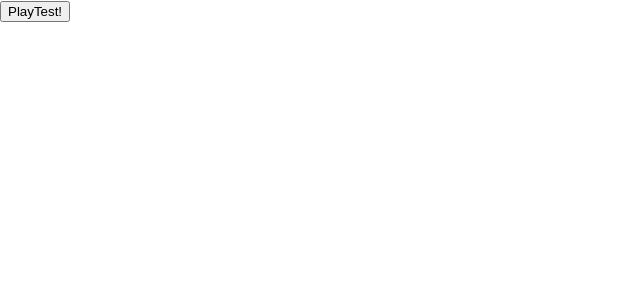
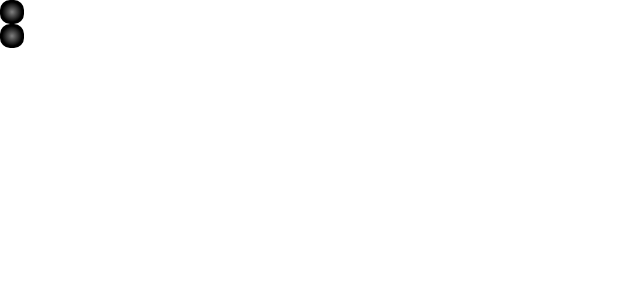
Before and after one commit to ed-commits/Metronome-React-Project, a React (Create React App) app: page / in a window 1280 px wide. Shown: the top 300 px of the page, without its empty margins (0-640 px from the left). Built offline with nearby package versions, Linux system fonts and the light colour scheme.

Commit message:
two different play sound components

```diff
--- a/src/App.css
+++ b/src/App.css
@@ -36,3 +36,45 @@
     transform: rotate(360deg);
   }
 }
+
+.circle {
+  width: 20px;
+  height: 20px;
+  -webkit-border-radius: 10px;
+  -moz-border-radius: 10px;
+  border-radius: 10px;
+  background: blue;
+}
+
+.circle-off {
+  width: 20px;
+  height: 20px;
+  -webkit-border-radius: 10px;
+  -moz-border-radius: 10px;
+  border-radius: 10px;
+
+  background-image: radial-gradient(
+      circle closest-side,
+      grey,
+      black
+    );
+    border: 2px solid black;
+    transition-property: background-image;
+    transition-duration: 1s;
+}
+
+.circle-on {
+  width: 20px;
+  height: 20px;
+  -webkit-border-radius: 10px;
+  -moz-border-radius: 10px;
+  border-radius: 10px;
+  background-image: radial-gradient(
+      circle closest-side,
+      red,
+      orange
+    );
+    border: 2px solid black;
+    transition-property: background-image;
+    transition-duration: 1s;
+}
--- a/src/components/PlaySound.js
+++ b/src/components/PlaySound.js
@@ -1,19 +1,35 @@
-import React, { Component } from 'react';
+import React, { Component, Fragment } from 'react';
 
 class PlaySound extends Component {
     constructor(props) {
         super(props);
-        //({ soundFile, intervalTime })
+        this.state = {
+            circleLightSwitch: false
+        }
+        this.circleLight = this.circleLight.bind(this);
+        this.setPlayInterval = this.setPlayInterval.bind(this);
         this.playIt = this.playIt.bind(this);
     }
 
+    circleLight() {
+        return this.state.circleLightSwitch ? "circle-on" : "circle-off";
+    }
+
+    setPlayInterval() {
+        this.setState({ circleLightSwitch:  true });
+        this.props.soundFile.play();
+        setTimeout(this.playIt, 1000*0.3);
+    }
+
     playIt() {
-        this.props.soundFile.play();
+        this.setState({ circleLightSwitch:  false });
     }
 
     render() {
         return (
-            <button onClick={this.playIt}>PlayTest!</button>
+            <>
+                <div className={this.circleLight()}></div>
+            </>
         )
     }
 }
--- a/src/containers/MetronomeContainer.js
+++ b/src/containers/MetronomeContainer.js
@@ -1,4 +1,4 @@
-import React, {Component} from 'react';
+import React, { Component } from 'react';
 import PlaySound from '../components/PlaySound';
 
 class MetronomeContainer extends Component {
@@ -6,7 +6,10 @@
     constructor(props) {
         super(props);
         this.state = {
-            soundFile: new Audio("/sounds/metro_beat.ogg"),
+            soundFiles: {
+                beat: new Audio("/sounds/metro_beat.ogg"),
+                claves: new Audio("/sounds/Metronom Claves.ogg")
+            },
             intervalTime: null
         }
     }
@@ -14,7 +17,10 @@
 
     render() {
         return (
-            <PlaySound soundFile={this.state.soundFile} intervalTime={this.state.intervalTime} />
+            <>
+                <PlaySound soundFile={this.state.soundFiles['beat']} intervalTime={this.state.intervalTime} />
+                <PlaySound soundFile={this.state.soundFiles['claves']} intervalTime={this.state.intervalTime} />
+            </>
         )
     }
 
```
